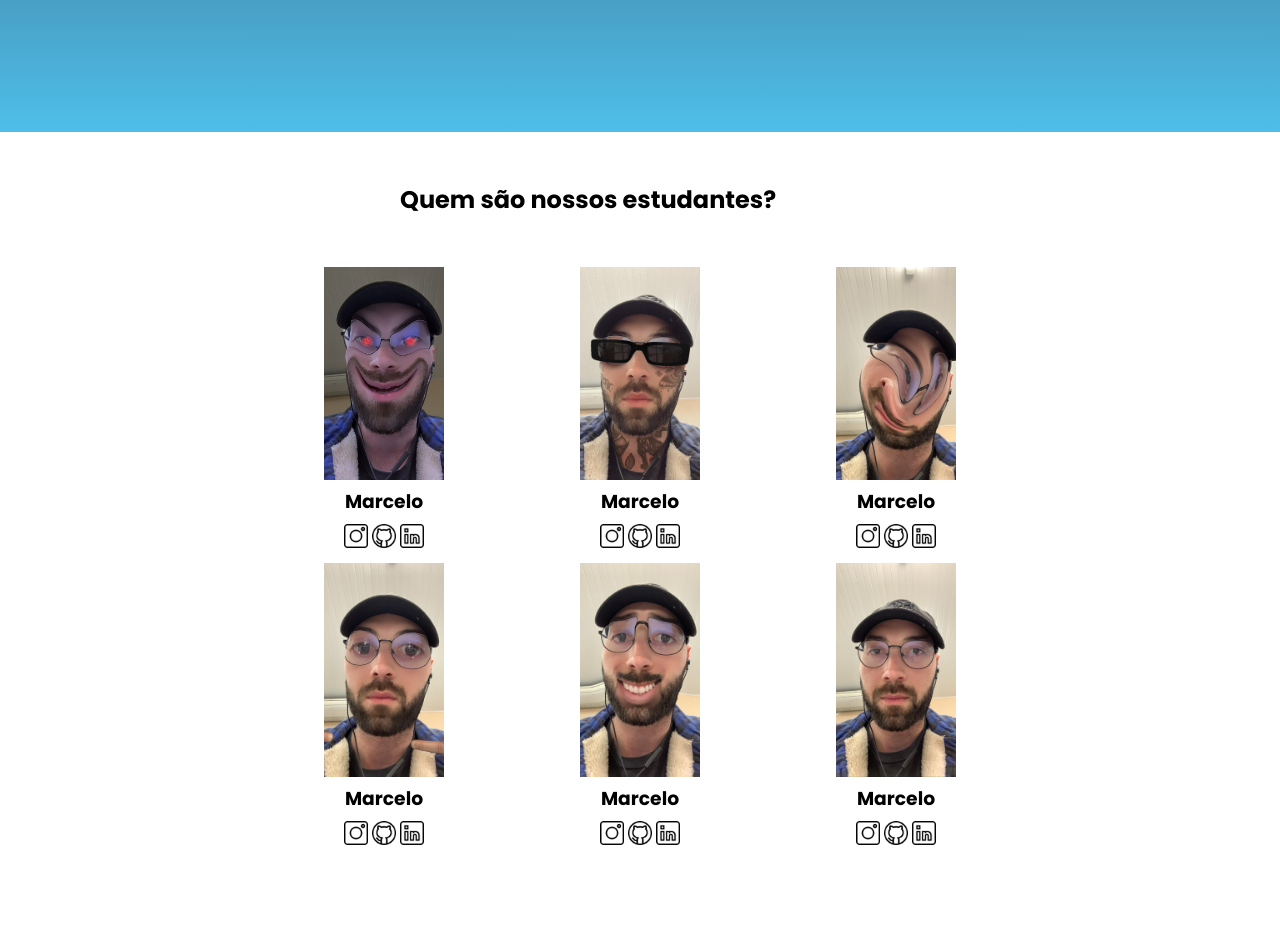
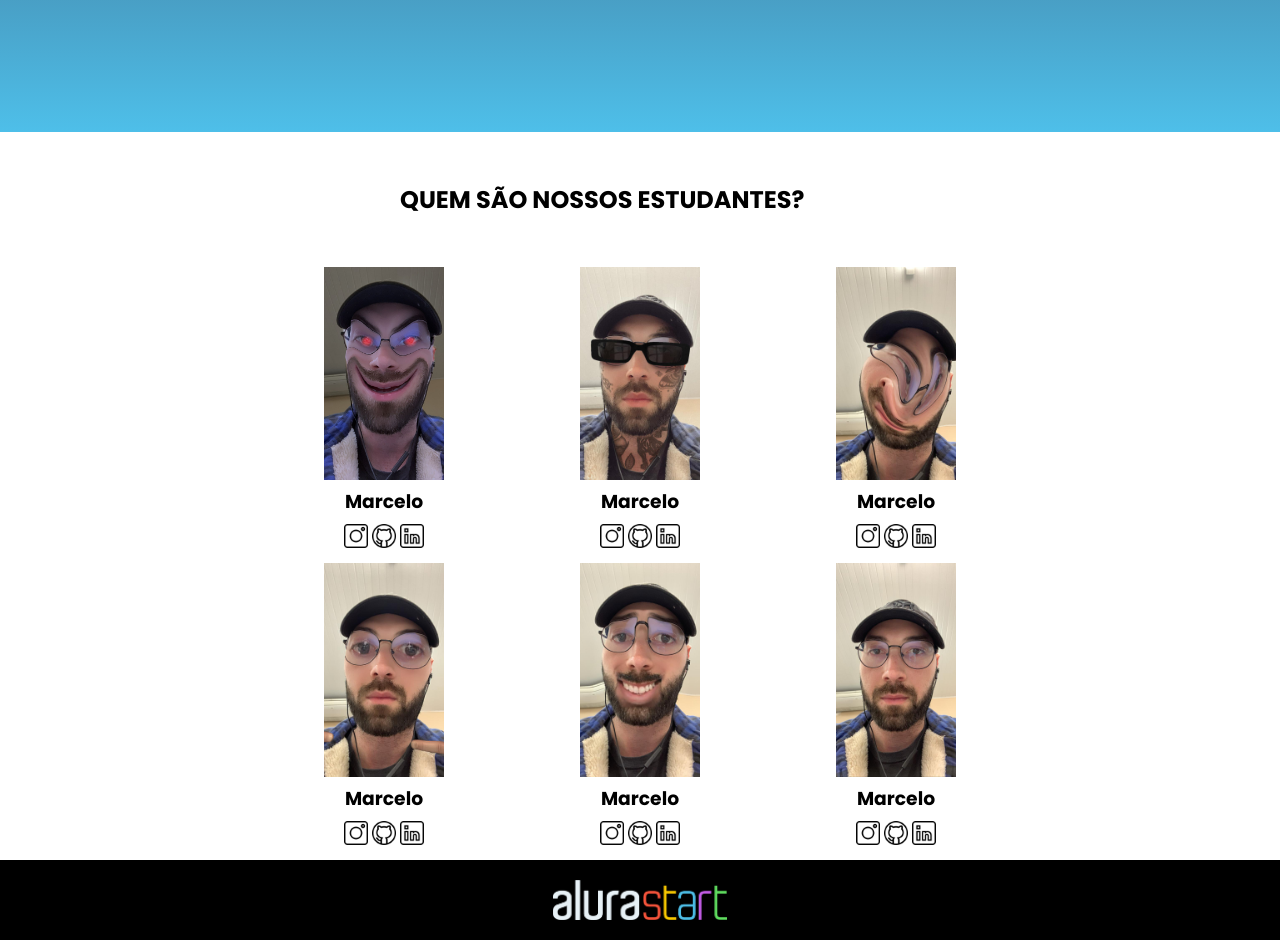
Before and after one commit to marcelopaludetto/curso-nivelamento, a plain HTML site: page index.html in a window 1280 px wide. Shown: the part 480-1420 px from the top of the page. Before the commit the page ends 1340 px from the top, so only its background shows below. Drawn offline with Linux system fonts and the light colour scheme.

Commit message:
add footer

```diff
--- a/index.html
+++ b/index.html
@@ -36,7 +36,8 @@
         <h2 id="container-estudante">Quem são nossos estudantes?</h2>
 
         <div class="lista-estudantes">
-            <div></div>
+            <span></span>
+
             <ul class="item-lista-estudante">
                 <img class="foto-estudante" src="./foto1.jpeg">
                 <h3>Marcelo</h3>
@@ -59,7 +60,7 @@
                 <img class="icone" src="linkedin.png">
             </ul>
             <div></div>
-            <div></div>
+            <span></span>
             <ul class="item-lista-estudante">
                 <img class="foto-estudante" src="./foto4.jpeg">
                 <h3>Marcelo</h3>
@@ -84,9 +85,8 @@
         </div>
     </section>
 
-    <footer>
-
+    <footer class="rodape">
+        <img class="imagem-rodape" src="alurastart logo.png">
     </footer>
 </body>
-
 </html>
--- a/style.css
+++ b/style.css
@@ -38,7 +38,6 @@ width: 40%;
 }
 
 .contexto-escola{
-
     padding-top: 128px;
     display: flex;
     justify-content: center;
@@ -77,7 +76,6 @@ width: 40%;
     display: grid;
     grid-template-columns: 20% 20% 20% 20% 20%;
     grid-template-rows: auto;
-
 }
 
 .item-lista-estudante{
@@ -86,4 +84,17 @@ width: 40%;
 
 #container-estudante {
     padding: 50px 400px;
+    text-transform: uppercase;
 }
+
+.rodape{
+    background-color: black;
+    height: 80px;
+    text-align: center;
+
+}
+
+.imagem-rodape{
+    margin: 20px 0 0 0;
+    height: 40px;
+}
```
